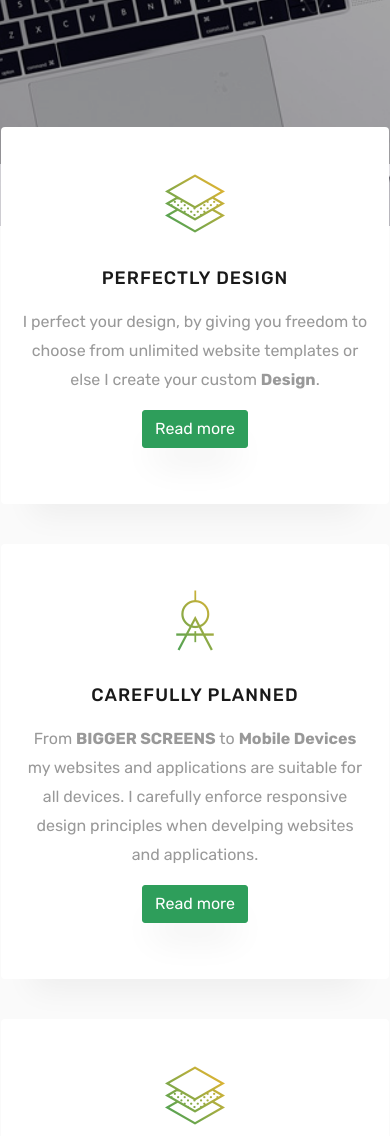
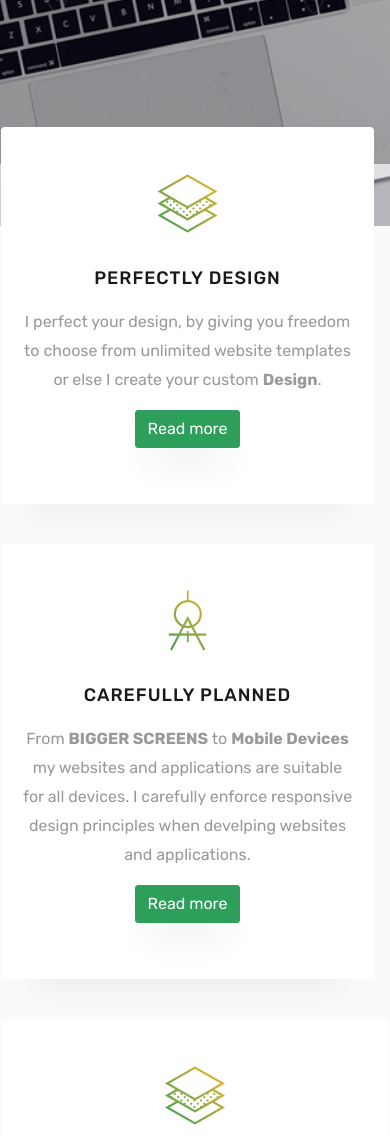
Before and after one commit to THAMI-CELL/nu-page, a plain HTML site: page index.html in a window 390 px wide. Shown: the part 680-1816 px from the top of the page. Drawn offline with Linux system fonts and the light colour scheme; some packages are replaced by stand-ins of ours; no server answers; files whose address does not match are found by name.

Commit message:
margin updated

```diff
--- a/index.html
+++ b/index.html
@@ -94,7 +94,7 @@
 		<section class="ftco-section ftco-services ftco-no-pt">
       <div class="container">
         <div class="row services-section">
-          <div class="col-md-4 d-flex align-self-stretch ftco-animate">
+          <div class="col-md-4 d-flex align-self-stretch ftco-animate" style="margin-right: 15px;">
             <div class="media block-6 services text-center d-block">
               <div class="icon"><span class="flaticon-layers"></span></div>
               <div class="media-body">
@@ -104,7 +104,7 @@
               </div>
             </div>
           </div>
-          <div class="col-md-4 d-flex align-self-stretch ftco-animate">
+          <div class="col-md-4 d-flex align-self-stretch ftco-animate" style="margin-right: 15px;">
             <div class="media block-6 services text-center d-block">
               <div class="icon"><span class="flaticon-compass-symbol"></span></div>
               <div class="media-body">
```
